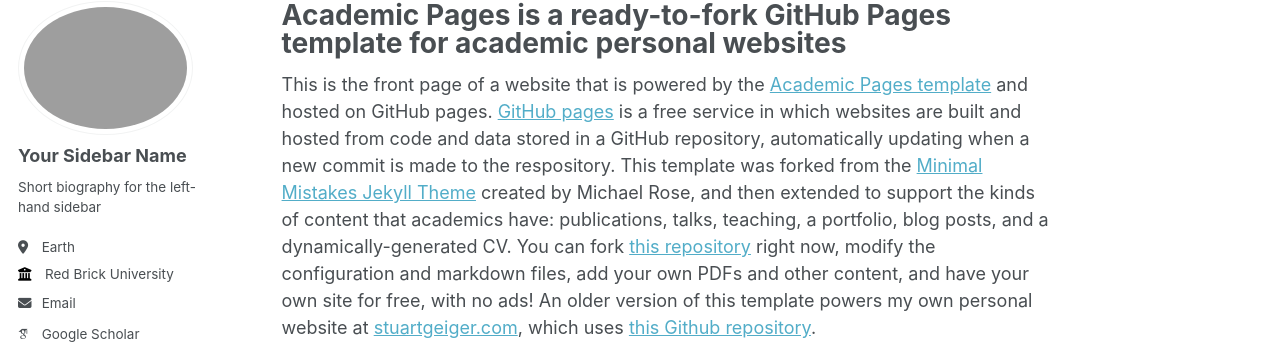
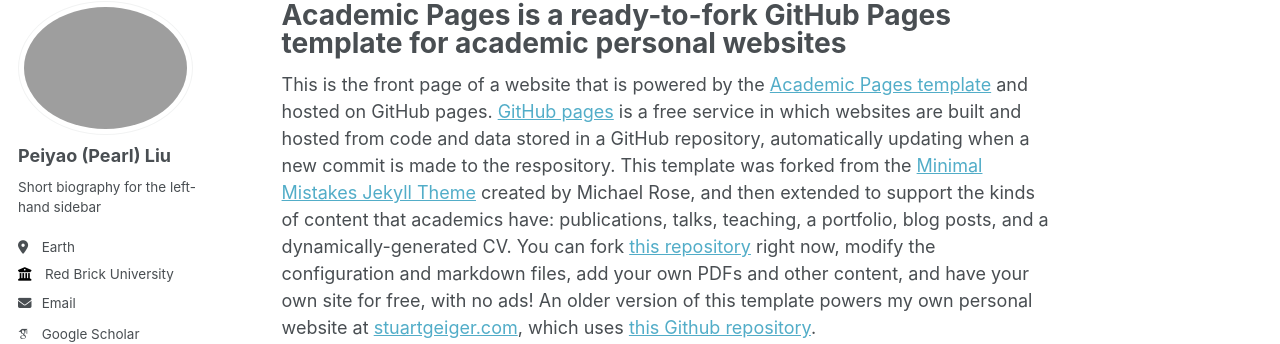
Before and after one commit to PearlLiu-Dev/pearlliu-dev.github.io, a Jekyll site: the page built from _pages/about.md, in a window 1280 px wide. Shown: the part 105-449 px from the top of the page. Built offline with Jekyll 4.4.1, drawn with Linux system fonts in a browser that asks for light colours; some web fonts are replaced.

Commit message:
Update _config.yml

```diff
--- a/_config.yml
+++ b/_config.yml
@@ -22,7 +22,7 @@
 author:
   # Biographic information
   avatar           : "profile_pearl.png"
-  name             : "Your Sidebar Name"
+  name             : "Peiyao (Pearl) Liu"
   pronouns         : # example: "she/her"
   bio              : "Short biography for the left-hand sidebar"
   location         : "Earth"
```
